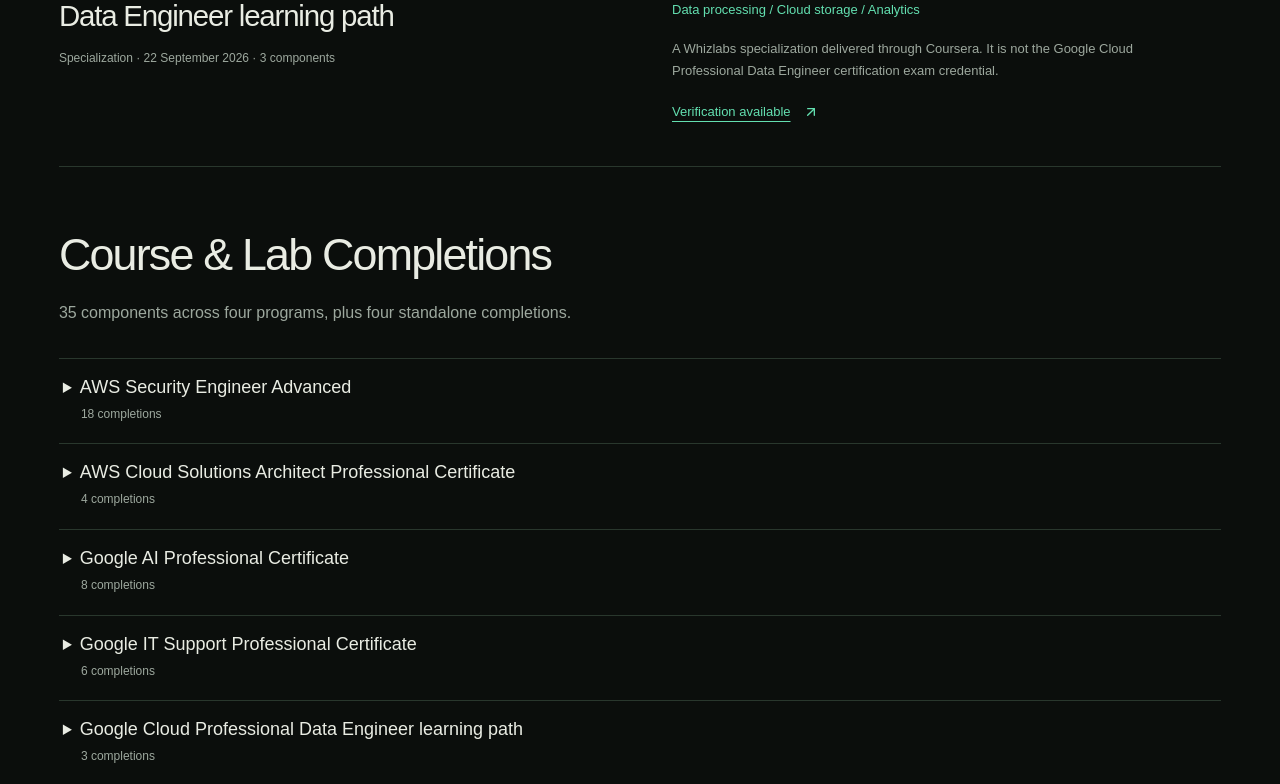
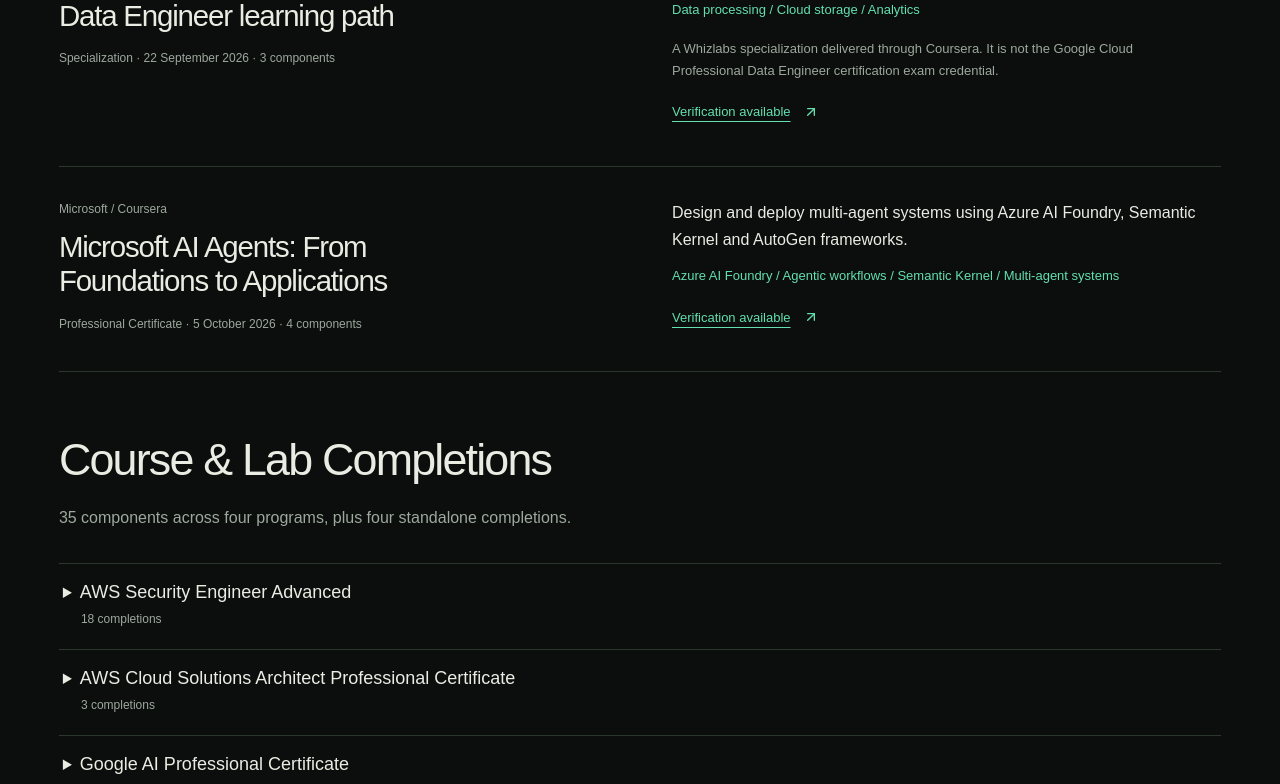
Before and after one commit to syahmiaof/syahmiaof, a Next.js app: page /credentials in a window 1280 px wide. Shown: the part 2002-2786 px from the top of the page. Built offline with nearby package versions, Linux system fonts and the light colour scheme; no server answers; a web font is replaced by a local one.

Commit message:
feat(data): add Microsoft AI Agents certification

```diff
--- a/src/data/credentials.ts
+++ b/src/data/credentials.ts
@@ -695,7 +695,81 @@
     "category": "completion",
     "skills": [],
     "evidenceLevel": "certificate-only",
-    "parentSlug": "aws-cloud-solutions-architect"
+  },
+  {
+    "slug": "microsoft-ai-agents",
+    "title": "Microsoft AI Agents: From Foundations to Applications",
+    "issuer": "Microsoft",
+    "provider": "Coursera",
+    "kind": "professional-certificate",
+    "issuedAt": "2026-10-05",
+    "verificationUrl": "https://coursera.org/verify/professional-cert/W6RMJ39T1GQ5",
+    "featured": true,
+    "category": "program",
+    "skills": [
+      "Azure AI Foundry",
+      "Agentic workflows",
+      "Semantic Kernel",
+      "Multi-agent systems"
+    ],
+    "summary": "Design and deploy multi-agent systems using Azure AI Foundry, Semantic Kernel and AutoGen frameworks.",
+    "evidenceLevel": "certificate-only"
+  },
+  {
+    "slug": "ai-agent-fundamentals-azure",
+    "title": "AI agent fundamentals with Azure AI Foundry",
+    "issuer": "Microsoft",
+    "provider": "Coursera",
+    "kind": "course",
+    "issuedAt": "2026-10-05",
+    "verificationUrl": "https://coursera.org/verify/2MBRYL9JRNWV",
+    "featured": false,
+    "category": "completion",
+    "skills": [],
+    "evidenceLevel": "certificate-only",
+    "parentSlug": "microsoft-ai-agents"
+  },
+  {
+    "slug": "building-intelligent-agent-workflows",
+    "title": "Building intelligent agent workflows",
+    "issuer": "Microsoft",
+    "provider": "Coursera",
+    "kind": "course",
+    "issuedAt": "2026-10-05",
+    "verificationUrl": "https://coursera.org/verify/45GY4WQGUHJJ",
+    "featured": false,
+    "category": "completion",
+    "skills": [],
+    "evidenceLevel": "certificate-only",
+    "parentSlug": "microsoft-ai-agents"
+  },
+  {
+    "slug": "code-framework-based-agent-development",
+    "title": "Code- and framework-based agent development",
+    "issuer": "Microsoft",
+    "provider": "Coursera",
+    "kind": "course",
+    "issuedAt": "2026-10-05",
+    "verificationUrl": "https://coursera.org/verify/VSVAII9M715L",
+    "featured": false,
+    "category": "completion",
+    "skills": [],
+    "evidenceLevel": "certificate-only",
+    "parentSlug": "microsoft-ai-agents"
+  },
+  {
+    "slug": "building-multi-agent-systems",
+    "title": "Building multi-agent systems",
+    "issuer": "Microsoft",
+    "provider": "Coursera",
+    "kind": "course",
+    "issuedAt": "2026-10-05",
+    "verificationUrl": "https://coursera.org/verify/X78Q68FYMDQS",
+    "featured": false,
+    "category": "completion",
+    "skills": [],
+    "evidenceLevel": "certificate-only",
+    "parentSlug": "microsoft-ai-agents"
   }
 ];
 
```
